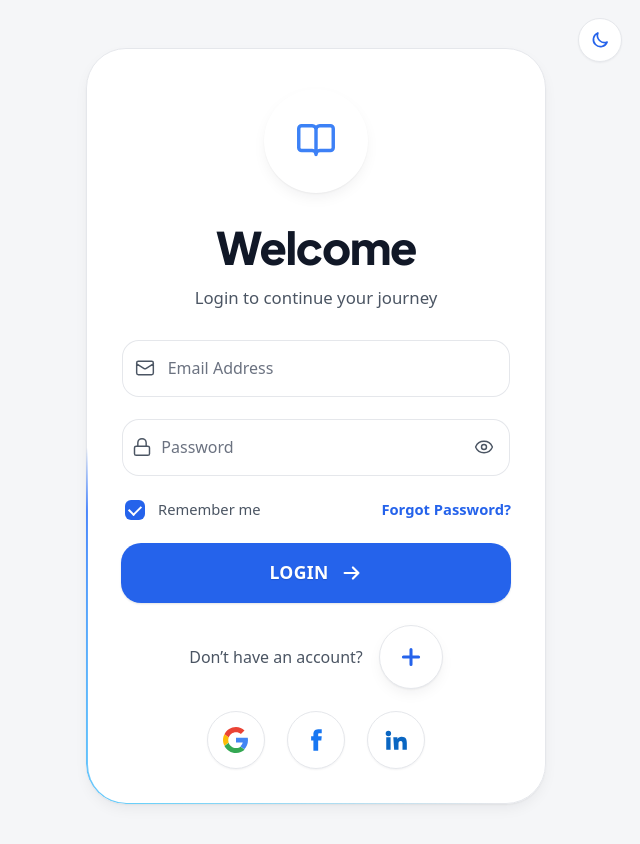
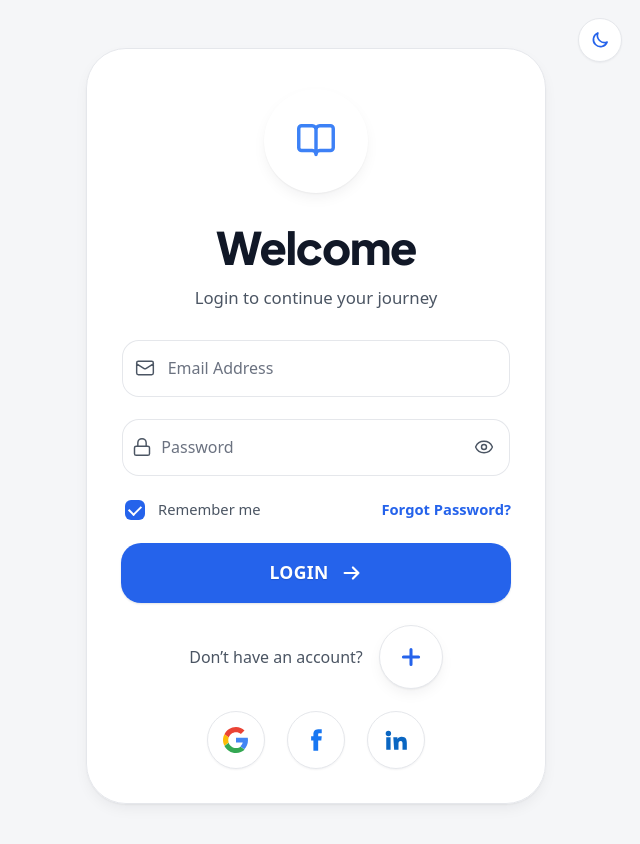
Before and after one commit to shaunmortal/AI-Agent-Adigam-AI, a React (Vite) app in the folder frontend/: page /login in a window 1280 px wide. Shown: the top 844 px of the page, without its empty margins (640-1280 px from the left). Built offline with nearby package versions, Linux system fonts and the light colour scheme; no server answers.

Commit message:
style: replace the spinning edge glow with a plain focus ring

```diff
--- a/frontend/src/styles/theme.css
+++ b/frontend/src/styles/theme.css
@@ -1482,3 +1482,15 @@ div.option {
 .authpitch__accent {
     color: var(--accent);
 }
+
+/* The comet of light circling the sign-in card and focused fields goes with the rest of the glow:
+   a focused field shows an ordinary accent ring instead. */
+.runline::after,
+.inputwrap:focus-within::after,
+.authcard::after {
+    display: none;
+}
+
+.inputwrap:focus-within {
+    box-shadow: 0 0 0 2px var(--accent-dim), inset 0 0 0 1px var(--accent);
+}
```
